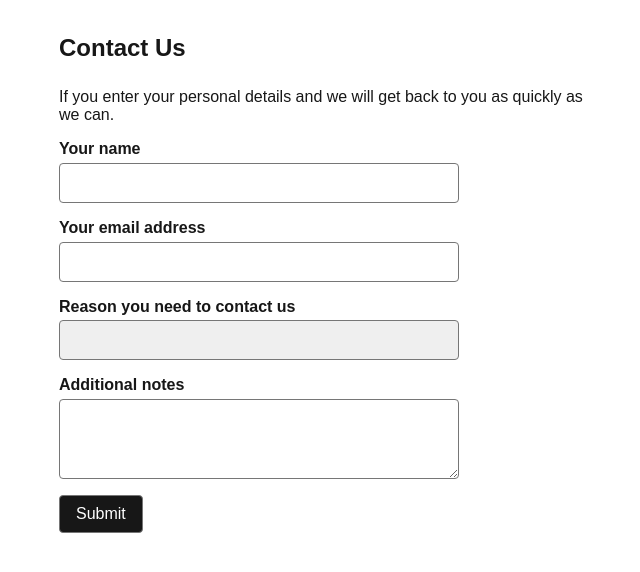
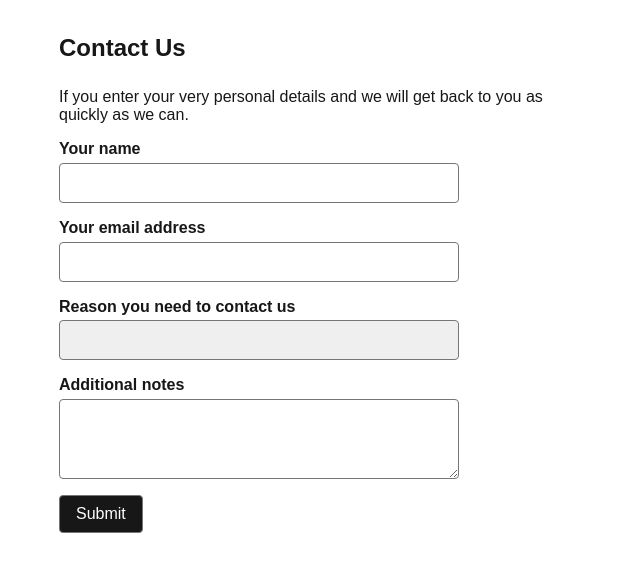
Before and after one commit to dougjasper2013/forms, a Next.js app: page / in a window 1280 px wide. Shown: the top 572 px of the page, without its empty margins (313-953 px from the left). Built offline with nearby package versions, Linux system fonts and the light colour scheme.

Commit message:
Added very

```diff
--- a/src/app/page.tsx
+++ b/src/app/page.tsx
@@ -5,7 +5,7 @@ export default function Home() {
     <main>
       <h2>Contact Us</h2>
       <p>
-        If you enter your personal details and we will get back to you as quickly as we can.
+        If you enter your very personal details and we will get back to you as quickly as we can.
       </p>
       <ContactForm />
     </main>
```
